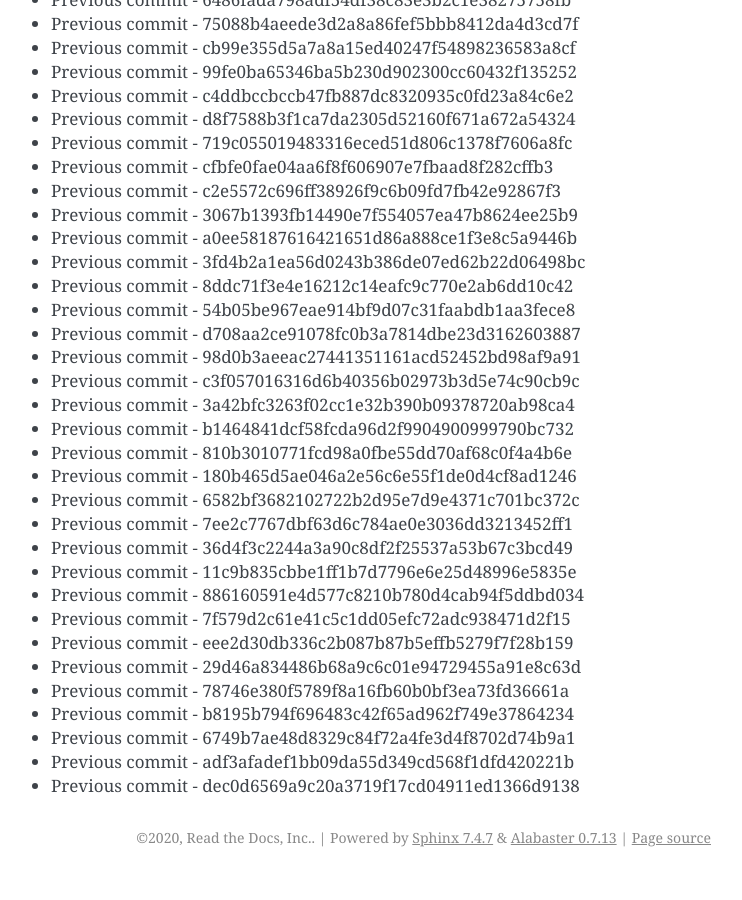
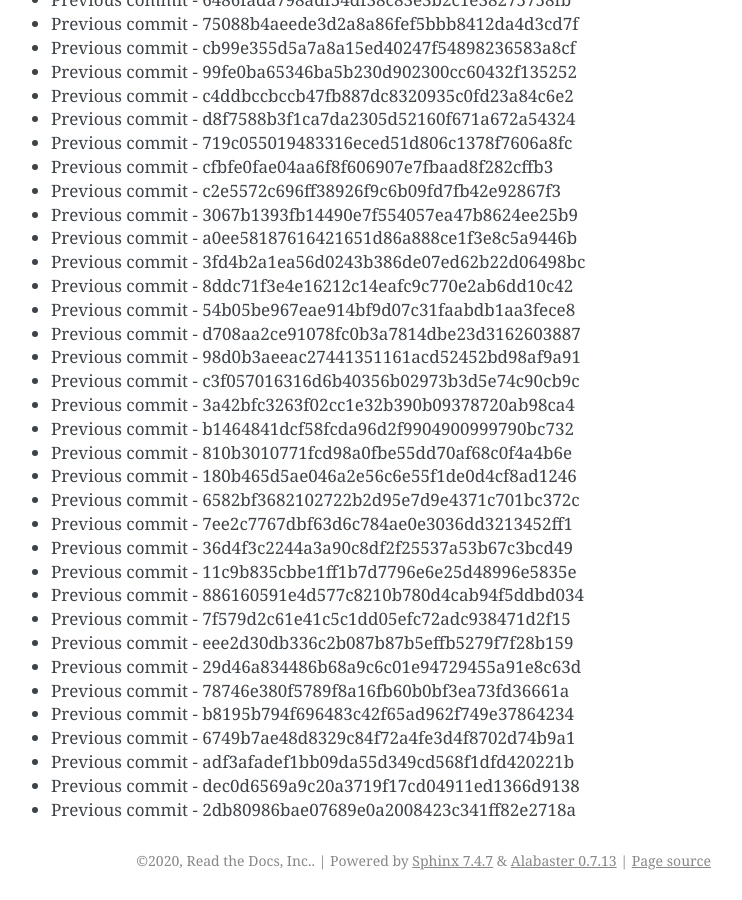
Before and after one commit to readthedocs/rtd-git-stresstest, a Sphinx documentation site: the page built from docs/updates.rst, in a window 1280 px wide and 900 px high, scrolled down 91107 px. Shown: the whole window, without its empty margins (399-1141 px from the left). Built offline with Sphinx 7.4.7, drawn with Linux system fonts in a browser that asks for light colours; before the commit the page ends 91984 px from its top, so only the background shows below that.

Commit message:
Generating commit from previous: 2db80986bae07689e0a2008423c341ff82e2718a

```diff
--- a/docs/updates.rst
+++ b/docs/updates.rst
@@ -3860,3 +3860,4 @@ It can be tested for any performance characteristics.
 * Previous commit - 6749b7ae48d8329c84f72a4fe3d4f8702d74b9a1
 * Previous commit - adf3afadef1bb09da55d349cd568f1dfd420221b
 * Previous commit - dec0d6569a9c20a3719f17cd04911ed1366d9138
+* Previous commit - 2db80986bae07689e0a2008423c341ff82e2718a
```
